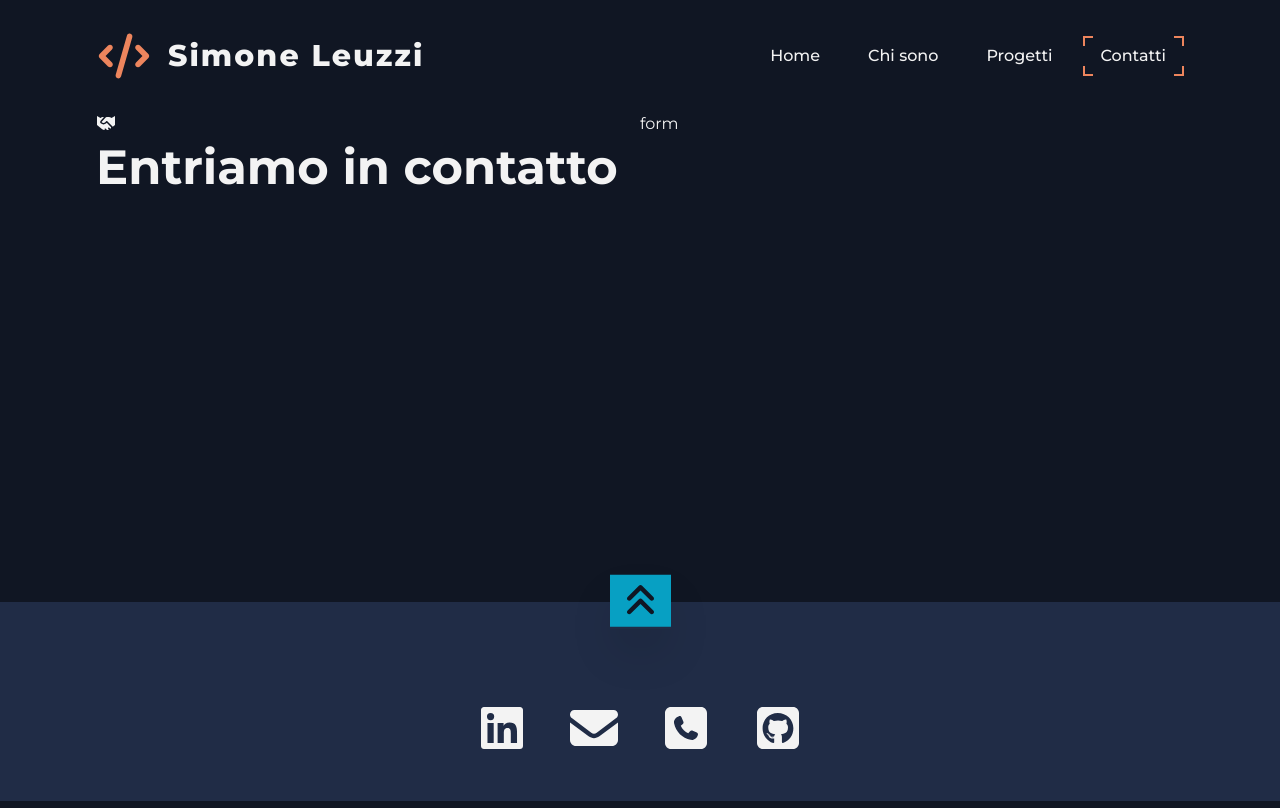
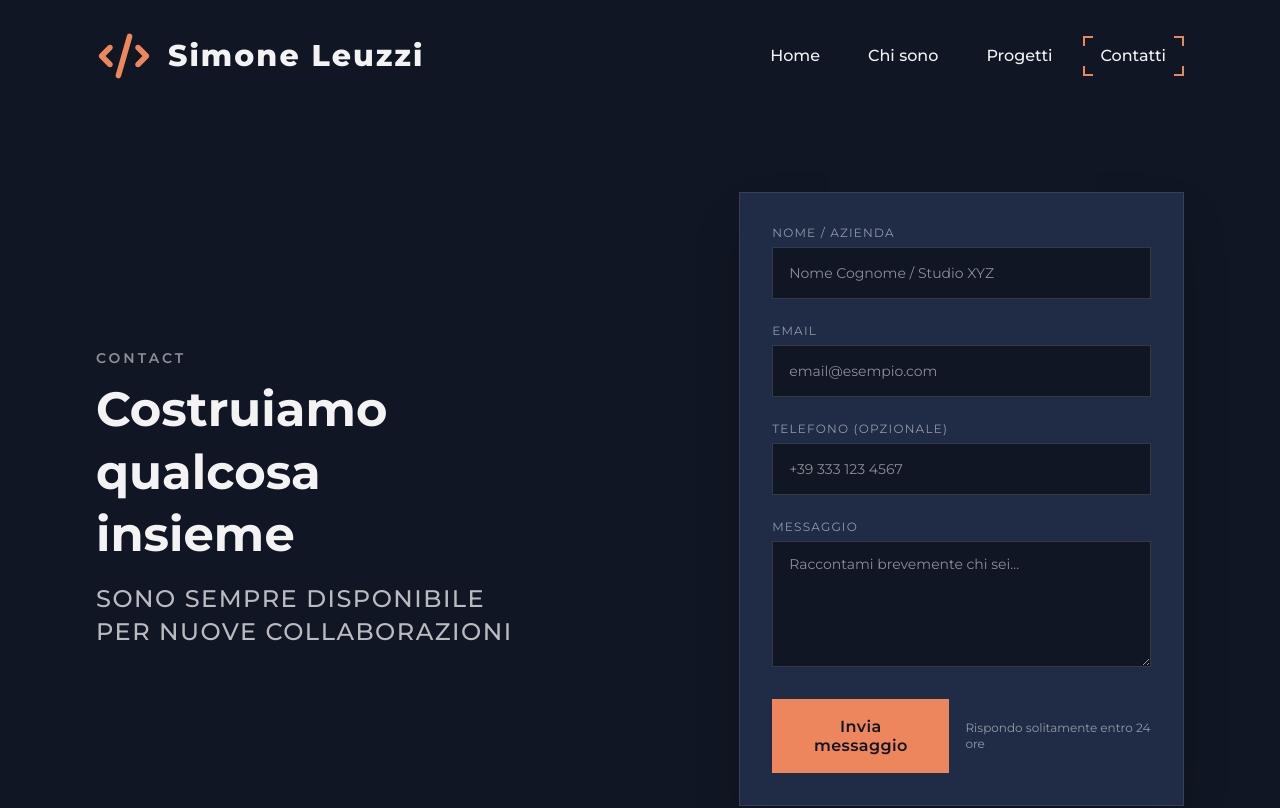
Before and after one commit to SimoL-003/my-portfolio, a React (Vite) app: page /contacts in a window 1280 px wide. Shown: the top 808 px of the page. Built offline with nearby package versions, Linux system fonts and the light colour scheme.

Commit message:
feat(contacts): add form

```diff
--- a/src/index.css
+++ b/src/index.css
@@ -22,11 +22,8 @@
 
   html,
   body {
+    @apply bg-background font-montserrat text-sm text-text-primary font-normal leading-[150%];
     overflow-x: hidden;
-  }
-
-  body {
-    @apply bg-background font-montserrat text-sm text-text-primary font-normal leading-[150%];
     @variant md {
       @apply text-[0.9375rem];
     }
@@ -38,7 +35,7 @@
   h1 {
     @apply text-4xl font-bold leading-[130%];
     @variant md {
-      @apply text-6xl;
+      @apply text-4xl;
     }
 
     @variant lg {
@@ -107,6 +104,26 @@
   p.body-large {
     @apply text-base md:text-[1.0625rem] lg:text-lg;
   }
+
+  label {
+    @apply text-xs uppercase tracking-widest text-text-tertiary;
+  }
+
+  input {
+    @apply h-13;
+  }
+
+  textarea {
+    @apply py-3;
+  }
+
+  input,
+  textarea {
+    @apply bg-background border border-white/15 px-4 text-sm text-text-primary placeholder:text-text-tertiary transition-all duration-300;
+    @variant focus {
+      @apply outline-none border-accent-primary ring-2 ring-accent-primary;
+    }
+  }
 }
 
 @layer components {
@@ -128,6 +145,14 @@
 
   .label {
     @apply uppercase px-3 py-2 bg-surface-primary text-xs lg:text-sm font-normal leading-[120%] tracking-[1px];
+  }
+
+  .form-card {
+    @apply flex flex-col gap-6 w-full bg-surface-primary border border-white/10 shadow-2xl p-8;
+  }
+
+  .form__input-group {
+    @apply flex flex-col gap-1.5;
   }
 }
 
--- a/src/pages/Contacts.jsx
+++ b/src/pages/Contacts.jsx
@@ -4,12 +4,88 @@ import { icons } from "../assets/icons/icons";
 export default function Contacts() {
   return (
     <section className="min-h-[calc(100vh-310.5px)] flex">
-      <div className="container flex">
-        <div className="w-1/2">
-          <FontAwesomeIcon icon={icons.handsShaking} />
-          <h1>Entriamo in contatto</h1>
+      <div className="container flex flex-col md:flex-row">
+        {/* CTA */}
+        <div className="md:w-2/5 h-fit self-center pt-12">
+          <hgroup>
+            <h3 className="eyebrow text-text-tertiary mb-3">contact</h3>
+            <h1>Costruiamo qualcosa insieme</h1>
+            <h2 className="subtitle text-text-secondary mt-4">
+              Sono sempre disponibile per nuove collaborazioni
+            </h2>
+          </hgroup>
         </div>
-        <div className="w-1/2">form</div>
+
+        {/* FORM */}
+        <div className="md:w-3/5 py-12 lg:py-20 md:pl-30 xl:pl-52">
+          <form className="form-card">
+            {/* Nome / Azienda */}
+            <div className="form__input-group">
+              <label htmlFor="name">Nome / Azienda</label>
+              <input
+                id="name"
+                name="name"
+                type="text"
+                placeholder="Nome Cognome / Studio XYZ"
+                required
+              />
+            </div>
+
+            {/* Email */}
+            <div className="form__input-group">
+              <label htmlFor="email">Email</label>
+              <input
+                id="email"
+                name="email"
+                type="email"
+                placeholder="email@esempio.com"
+                required
+              />
+            </div>
+
+            {/* Telefono */}
+            <div className="form__input-group">
+              <label htmlFor="phone">Telefono (opzionale)</label>
+              <input
+                id="phone"
+                name="phone"
+                type="tel"
+                placeholder="+39 333 123 4567"
+              />
+            </div>
+
+            {/* Messaggio */}
+            <div className="form__input-group">
+              <label
+                htmlFor="message"
+                className="text-xs uppercase tracking-widest text-text-tertiary"
+              >
+                Messaggio
+              </label>
+              <textarea
+                id="message"
+                name="message"
+                placeholder="Raccontami brevemente chi sei..."
+                rows={5}
+                required
+              />
+            </div>
+
+            {/* Submit */}
+            <div className="flex items-center gap-4 pt-2">
+              <button
+                type="submit"
+                className="button button--primary inline-flex items-center justify-center cursor-pointer"
+              >
+                Invia messaggio
+              </button>
+
+              <span className="text-xs text-text-tertiary">
+                Rispondo solitamente entro 24 ore
+              </span>
+            </div>
+          </form>
+        </div>
       </div>
     </section>
   );
```
